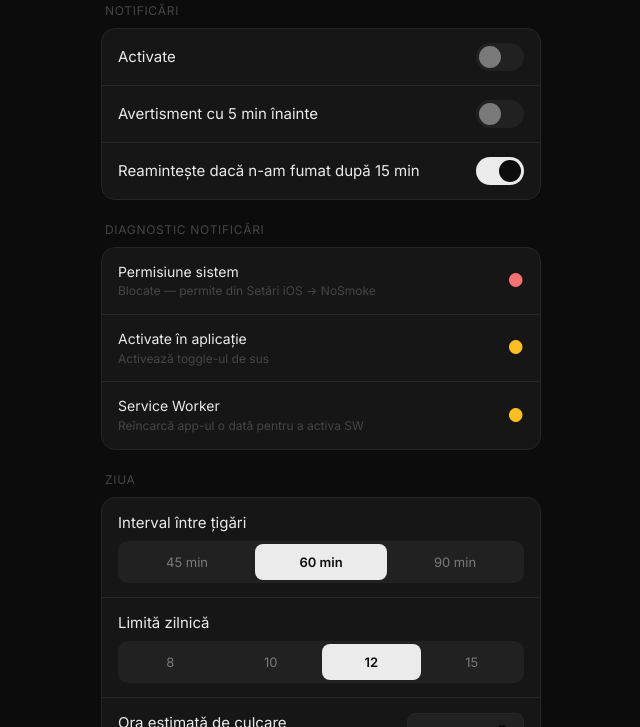
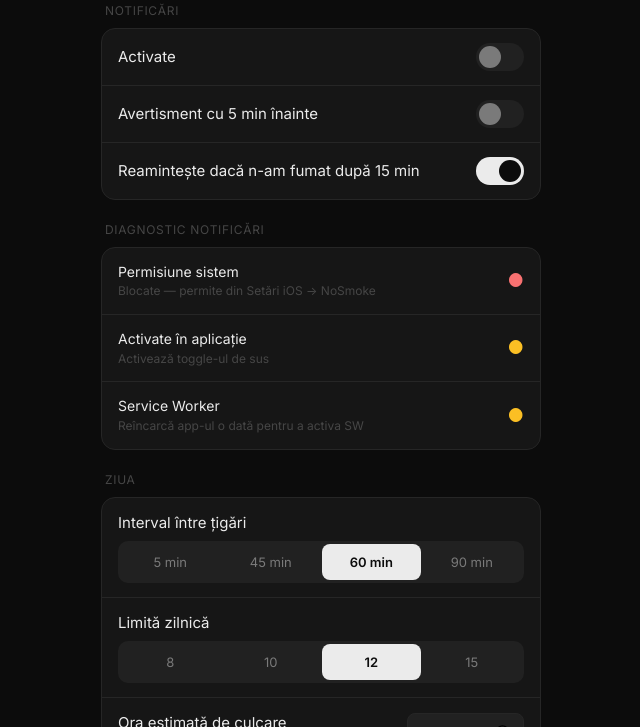
Before and after one commit to AlexBrasoveanu/nosmoke, a plain HTML site: page index.html in a window 1280 px wide. Both pictures are taken after a click on the button "Setări". Shown: the part 73-800 px from the top of the page, without its empty margins (319-959 px from the left). Drawn offline with Linux system fonts and the light colour scheme.

Commit message:
Add 5min interval option for push notification testing
Co-Authored-By: Claude Sonnet 4.6 <noreply@anthropic.com>

```diff
--- a/index.html
+++ b/index.html
@@ -217,6 +217,7 @@
         <div class="row col">
           <div class="row-label">Interval între țigări</div>
           <div class="segmented" data-setting="intervalMinutes" data-type="number">
+            <button data-value="5">5 min</button>
             <button data-value="45">45 min</button>
             <button data-value="60">60 min</button>
             <button data-value="90">90 min</button>
```
